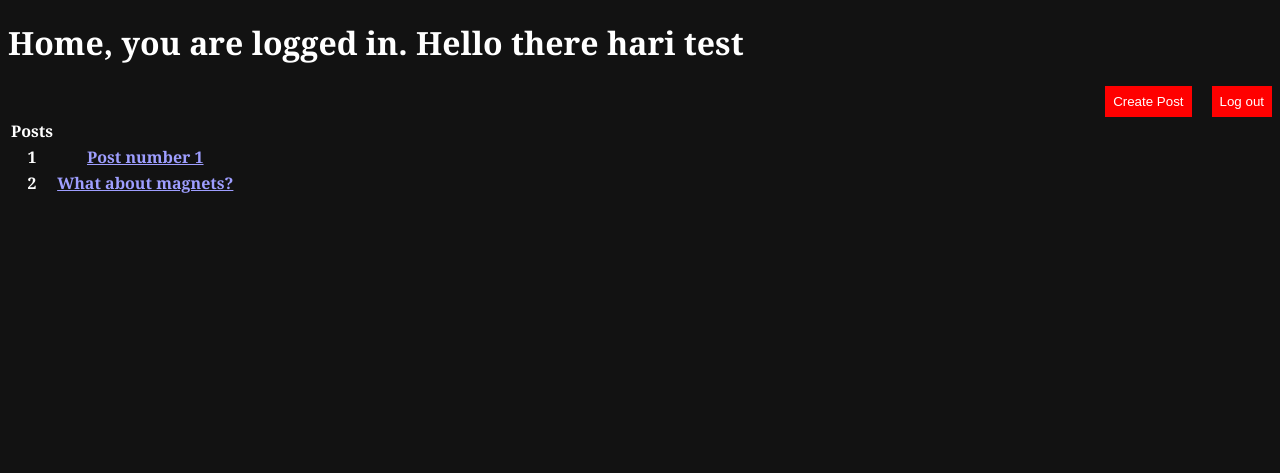
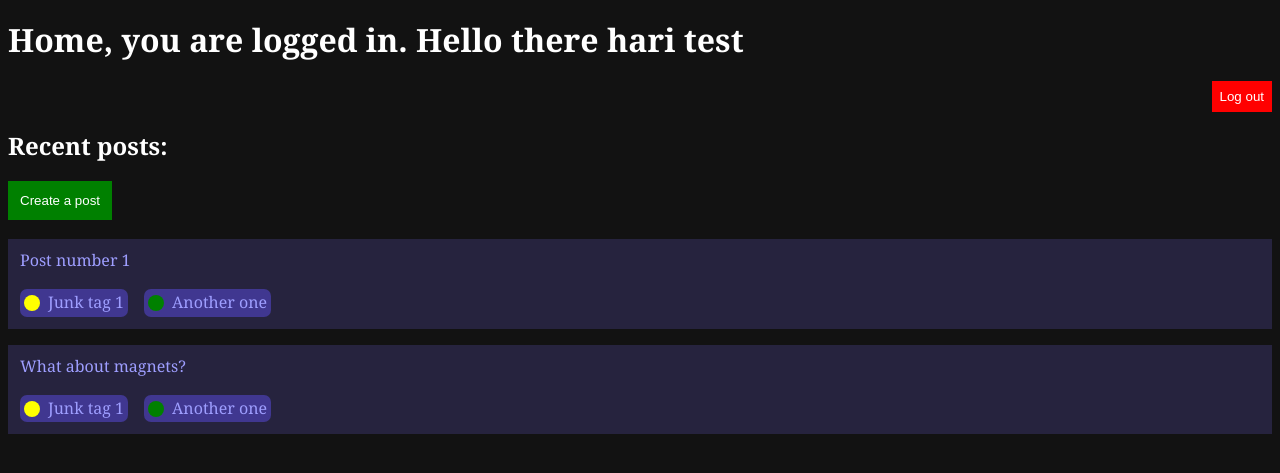
Before and after one commit to StructuredProgramming/CongressionalAppChallenge, a Flask app: page /home in a window 1280 px wide. Shown: the top 473 px of the page. Run offline with Flask 3, Linux system fonts and the light colour scheme; a user stored in the database is signed in; lists and menus that the app fills with data are empty.

Commit message:
added some styling to the homepage, made the posts look better, and added tags on frontend

```diff
--- a/app.py
+++ b/app.py
@@ -38,8 +38,12 @@ class User(db.Model, UserMixin):
 
 class Post(db.Model, UserMixin):
     id = db.Column(db.Integer, primary_key=True)
+    is_reply = db.Column(db.Boolean, default=False, nullable=True)
+    reply_id = db.Column(db.Integer, default=0, nullable=True)
     Title = db.Column(db.String(100), nullable=False)
     Body = db.Column(db.String(1000), nullable=False)
+
+
 
 
 class SignUpForm(FlaskForm):
@@ -119,7 +123,7 @@ def createpost():
     if f.validate_on_submit():
         title=f.Title.data
         body=f.Body.data
-        post=Post(Title=title, Body=body)
+        post=Post(Title=title, Body=body, is_reply=False, reply_id=0)
         db.session.add(post)
         db.session.commit()
         return redirect(url_for("home"))
@@ -133,7 +137,6 @@ def createpost():
 
 def displaypost(id):
     post=Post.query.get(int(id))
-    print(post)
     return render_template("displaypost.html", post=post)
 
 
--- a/static/css/theme.css
+++ b/static/css/theme.css
@@ -4,22 +4,23 @@ html{
 
 body{
     font-family: Cambria, Cochin, Georgia, Times, 'Times New Roman', serif;
+    line-height: 1.2;
 }
 
-/* nav styles */
-.nav-btn{
+button{
     padding: 0.5rem;
     border: none;
 }
-.nav-btn:hover{
+button:hover{
     cursor: pointer;
 }
 
-.nav-btn > a{
+button > a{
     text-decoration: none;
     color: white;
 }
 
+/* nav styles */
 nav:has(.nav-btn){
     display: flex;
     flex-direction: row-reverse;
--- a/templates/home.html
+++ b/templates/home.html
@@ -11,6 +11,53 @@
         .nav-btn.logout-btn{
             background-color: red;
         }
+        .posts-container{
+            display: grid;
+            grid-template-columns: 1fr;
+            row-gap: 1rem;
+        }
+        .post{
+            background-color: hsl(246deg, 28%, 19%);
+            padding: 0.75rem;
+        }
+        .post:hover{
+            background-color: hsl(246deg,28%,39%);
+            cursor: pointer;
+        }
+
+        .create-post-btn{
+            background-color: green;
+            padding: 0.75rem;
+        }
+
+
+
+        .tags-container{
+            display: flex;
+            gap: 1rem;
+        }
+
+        .tag{
+            padding: 0.25rem;
+            background-color: hsl(246deg,45%,39%);
+            border-radius: 7px;
+
+            display: flex;
+            gap: 0.5rem;
+
+            align-items: center;
+        }
+
+        .tag > a{
+            text-decoration: none;
+        }
+
+        .tag-circle{
+            width: 1rem;
+            height: 1rem;
+            border-radius: 50%;
+        }
+
     </style>
 
 </head>
@@ -18,33 +65,35 @@
     <h1>Home, you are logged in. Hello there {{user.username}}</h1>
 
     <nav>
-
         <button class="nav-btn logout-btn" onclick="location.href = '/logout'">
             <a href="/logout">Log out</a>
         </button>
-        <button class="nav-btn logout-btn" onclick="location.href = '/createpost'">
-            <a href="/createpost">Create Post</a>
-        </button>
+    </nav>
 
-    </nav>
-    <div class="table-responsive">
-        <table class="table table-sm table-borderless mb-0">
-            <thead class="thead-dark">
-                <tr>
-                    <th>Posts</th>
-                </tr>
-            </thead>
-            <tbody>
-                {% for post in posts %}
-                <tr>
-                    <th scope="row">{{ loop.index }}</th>
-                    <th>
-                    <a href='{{"displaypost/"+post.id|string}}'>{{post.Title}}</a>
-                    </th>
-                </tr>
-                {% endfor %}
-            </tbody>
-        </table>
+    <h2>Recent posts:</h2>
+    <button class="create-post-btn" onclick="location.href = '/createpost'">
+        <a href="/createpost">Create a post</a>
+    </button>
+    <br>
+    <br>
+    <div class="posts-container">
+        {% for post in posts %}
+        <div class="post" onclick="location.href = `{{'displaypost/'+post.id|string}}`">
+            <a href="{{'displaypost/'+post.id|string}}" style="text-decoration: none;">{{post.Title}}</a>
+            <br>
+            <br>
+            <div class="tags-container">
+                <div class="tag">
+                    <div class="tag-circle" style="background-color: yellow;"></div>
+                    <a href="/">Junk tag 1</a>
+                </div>
+                <div class="tag">
+                    <div class="tag-circle" style="background-color: green;"></div>
+                    <a href="/">Another one</a>
+                </div>
+            </div>
+        </div>
+        {% endfor %}
     </div>
 
 </body>
```
Also changed, not shown: instance/database.db.
